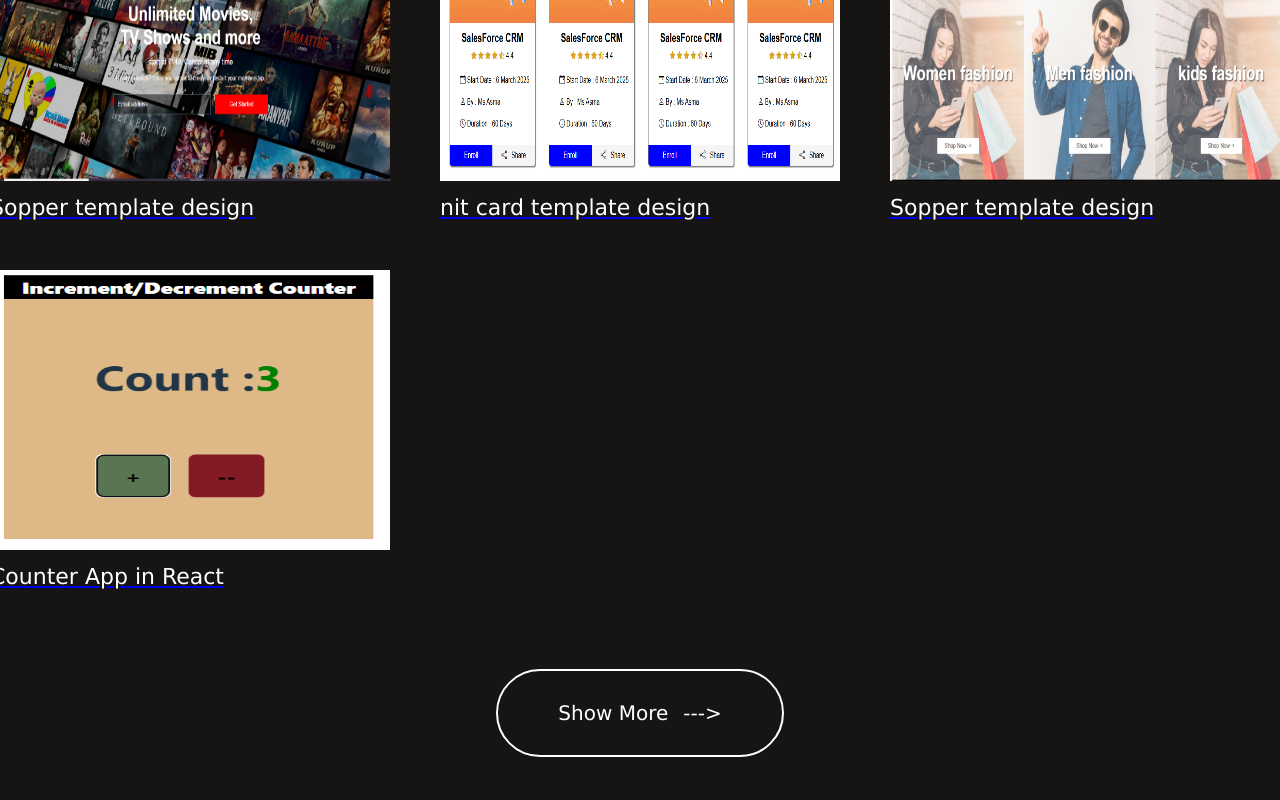
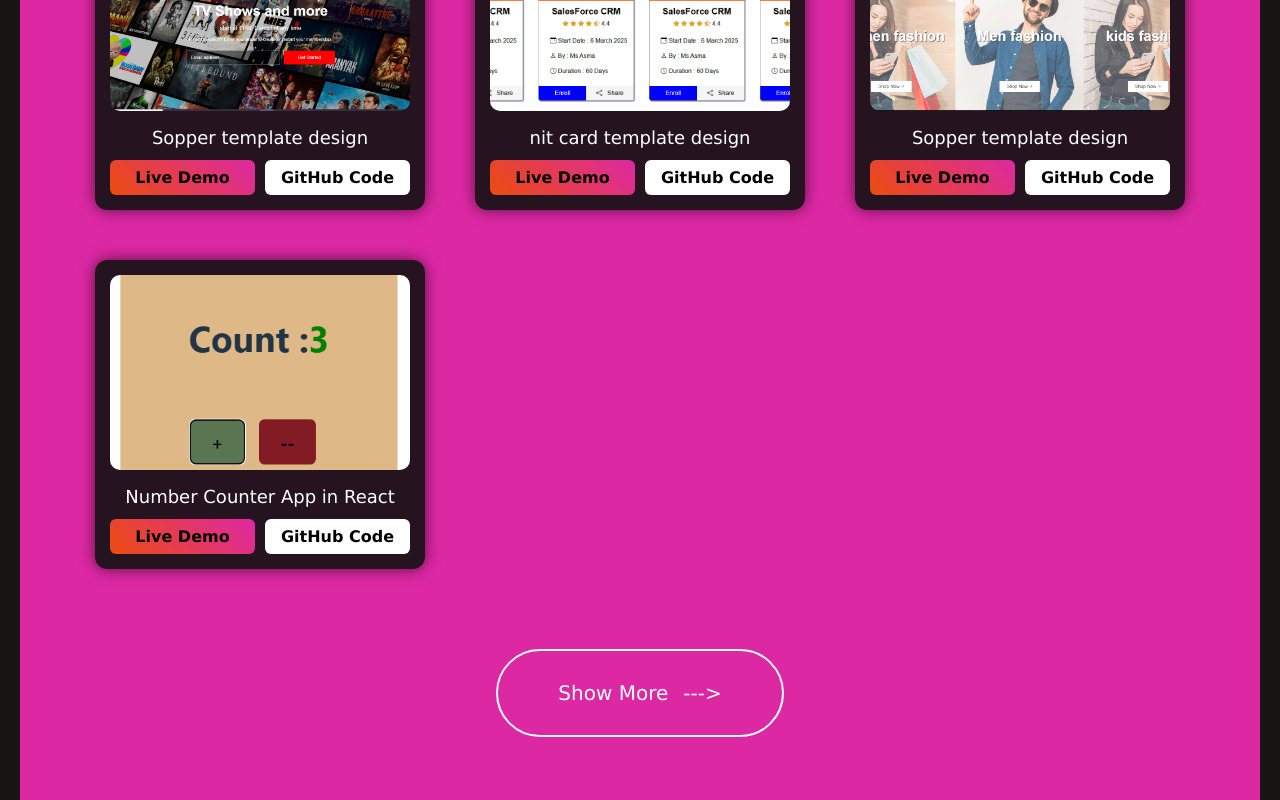
Before and after one commit to salman-has/salman-portfolio, a React (Vite) app: page / in a window 1280 px wide. Shown: the part 3800-4600 px from the top of the page. Built offline with nearby package versions, Linux system fonts and the light colour scheme.

Commit message:
added update

```diff
--- a/src/assets/mywork_data.js
+++ b/src/assets/mywork_data.js
@@ -6,22 +6,30 @@ const mywork_data=[
     {
         w_no:1,
         w_desc:"Sopper template design",
-        w_img:capture_netflix
+        w_img:capture_netflix,
+        w_live_url:"",
+        w_github_url:""
     },
      {
         w_no:2,
         w_desc:"nit card  template design",
-        w_img:capture_nit_card
+        w_img:capture_nit_card,
+        w_live_url:"",
+        w_github_url:""
     },
      {
         w_no:3,
         w_desc:"Sopper template design",
-        w_img:shopper_temp
+        w_img:shopper_temp,
+        w_live_url:"",
+        w_github_url:""
     },
     {
          w_no:4,
-         w_desc:"Counter App in React",
-         w_img:counter_app
+         w_desc:"Number Counter App in React",
+         w_img:counter_app,
+         w_live_url:"https://counter-reactvite-app.netlify.app/",
+         w_github_url:"https://github.com/salman-has/react-counter-app-demo-test-.git"
     }
 
 ]
--- a/src/components/mywork/mywork.css
+++ b/src/components/mywork/mywork.css
@@ -4,7 +4,10 @@
     align-items: center;
     justify-content: center;
     gap: 80px;
-    margin: 80px 170px;
+    margin: 80px auto;
+    padding:0 20px;
+    max-width: 1200px;
+    background-color: #dd28a4;
 }
 .mywork-title{
 
@@ -20,18 +23,37 @@
     grid-template-columns: 1fr 1fr 1fr;
     gap: 50px;
 }
-.mywork-container img{
+/* .mywork-container img{ */
+.work-card{
     box-sizing: border-box;
-    width: 400px;
-    height: 280px;
+    /* width: 400px; */
+    /* height: 280px; */
+
+    width:100%;
+    max-width: 330px;
+    background:#111111e5;
+    border-radius: 12px;
+    padding: 15px;
+    text-align: center;
+    box-shadow: 0 0 15px rgba(0,0,0,0.6);
     transition: 0.3s;
-    cursor: pointer;
+    /* cursor: pointer; */
 }
-.mywork-container img:hover{
-    transform: scale(1.10);
-    border: 4px solid #ee6f07;
+.work-card:hover{
+    transform: translateY(-8px);
+    /* border: 2px solid #c5c4c3; */
     border-radius: 10px;
     transition: 0.3s;
+}
+
+.work-card div a{
+    flex: 1;
+    text-decoration:none;
+    background: linear-gradient(45deg,#eb4c0d,#dd28a4);
+    color: black;
+    padding: 8px 0;
+    border-Radius: 6px;
+    font-Weight: bold;
 }
 .mywork-showmore{
     display: flex;
@@ -53,8 +75,12 @@
 @media(max-width:700px){
     .mywork{
         gap: 50px;
-        margin: 50px 70px;
+        margin: 50px 40px;
         align-items: start;
+        width: 70%;
+    }
+    .work-card{
+        margin-bottom: 70px;
     }
     .mywork-title h1{
         padding: 0;
--- a/src/components/mywork/mywork.jsx
+++ b/src/components/mywork/mywork.jsx
@@ -10,14 +10,31 @@ const Mywork=()=>{
              </div>
              <div className="mywork-container">
                  {mywork_data.map((work,index)=>{
-                    return <>
-                         <a href="https://counter-reactvite-app.netlify.app/" target="_blank" rel="noopener noreferrer">
-                            <img src={work.w_img} key={index} alt="" width={250} height={200}></img>
-                            <p key={index} style={{textDecoration:"none", fontSize:"22px",color:"white", marginTop:"10px"}}>{work.w_desc}</p>
-                        </a>
+                     return <>
+                         <div className="work-card" style={{
+                            }}>
+
+                             {/* Project Image */}
+                             <img src={work.w_img} alt="project" height={195} style={{width:"100%",
+                                  borderRadius: "10px",objectFit: "cover"}}
+                               />
+
+                             {/* Project Title / Description */}
+                             <p style={{ fontSize: "18px", color: "#fff", margin: "12px 0"}}>
+                                {work.w_desc}
+                             </p>
 
 
-                    </>
+                             {/* Buttons */}
+                             <div style={{ display: "flex",justifyContent: "space-between",gap: "10px"}}>
+                                  <a href={work.w_live_url} target="_blank" rel="noopener noreferrer">Live Demo</a>
+                                  <a href={work.w_github_url} target="_blank"rel="noopener noreferrer" style={{background:"white"}}>GitHub Code</a>
+                             </div>
+                         </div>
+
+
+
+                     </>
 
                  })}
              </div>
```
Also changed, not shown: 5 other files (tests, documents, lock files or other folders).
